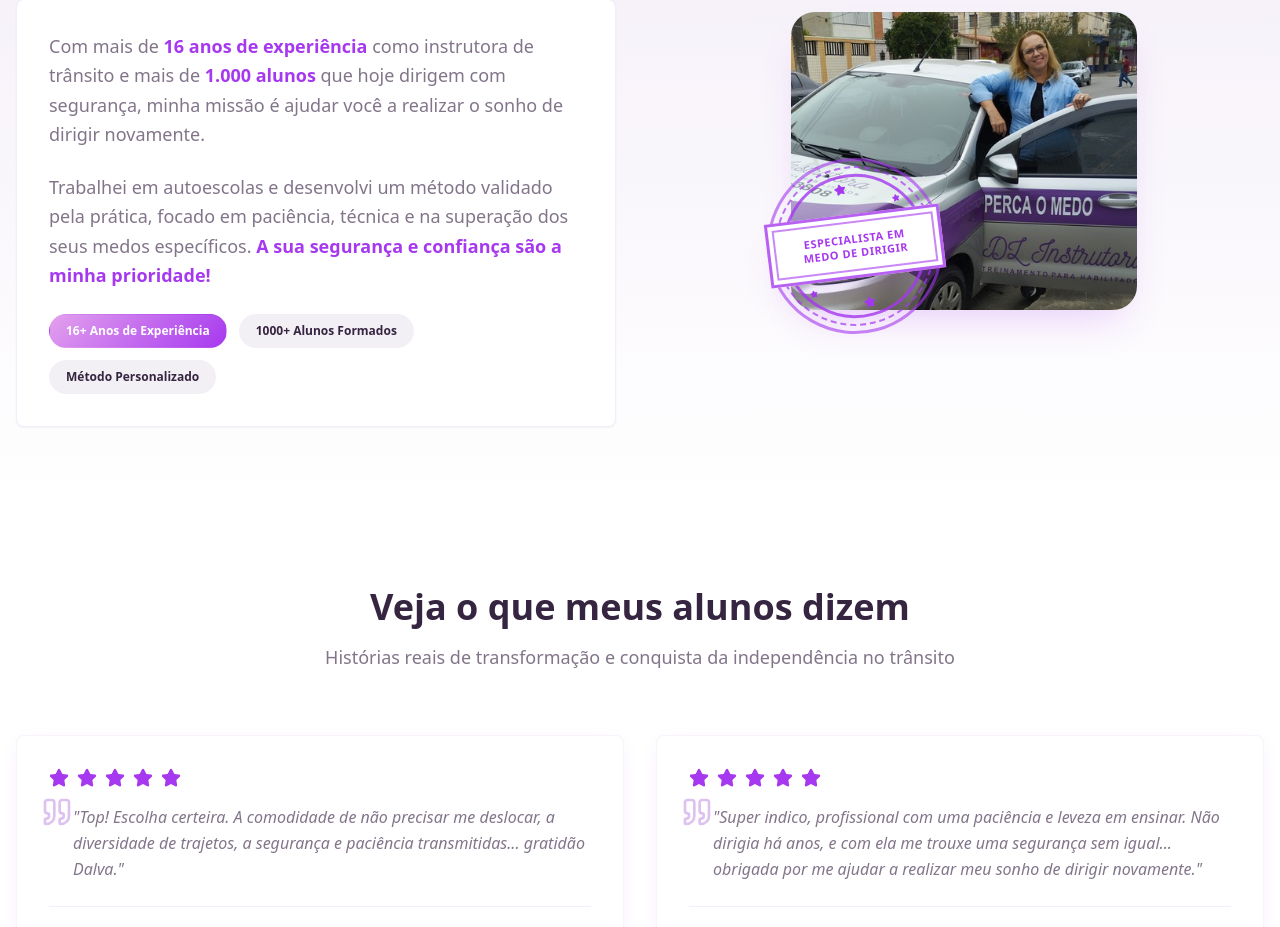
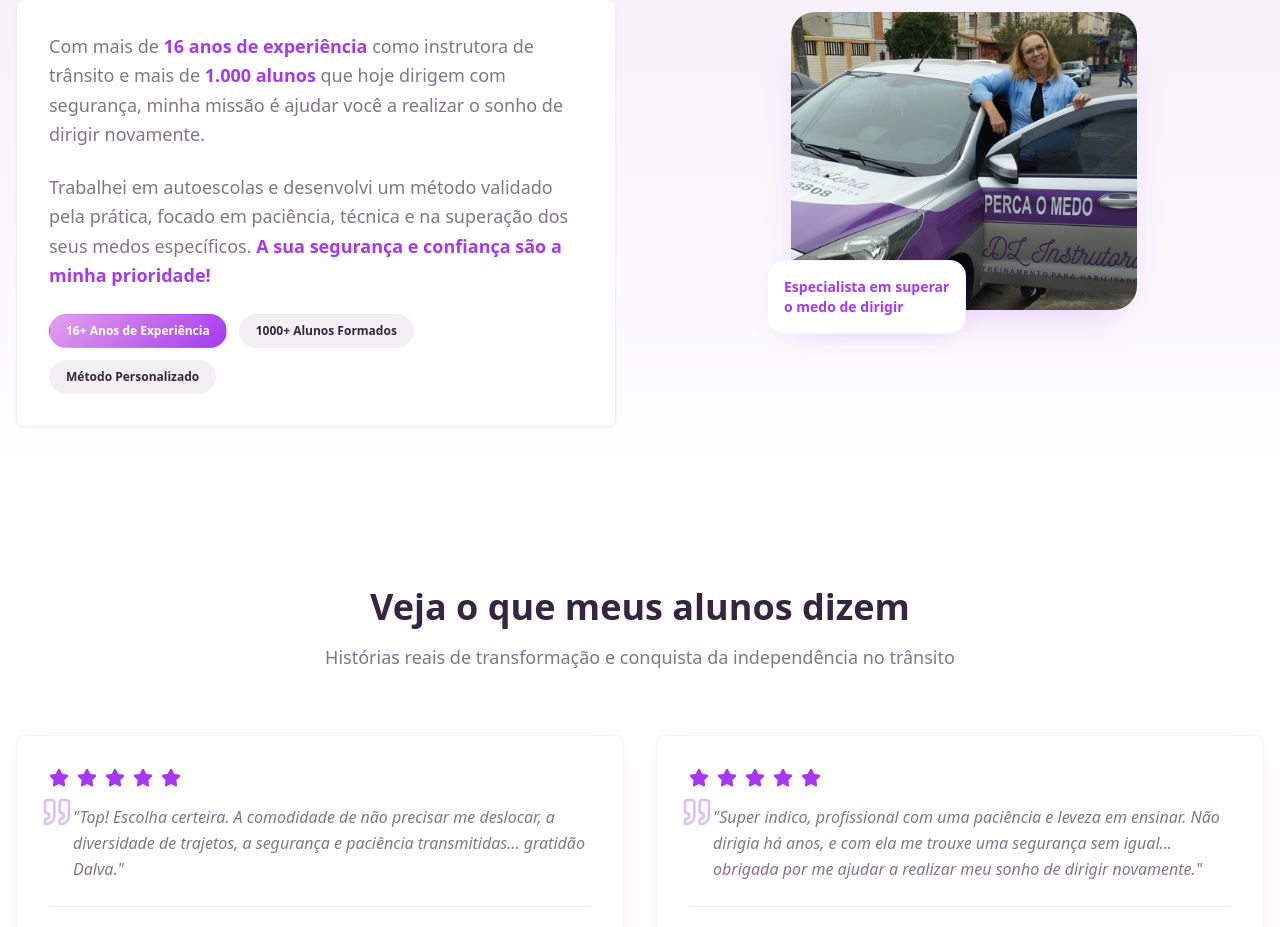
Before and after one commit to LucasFogolin/dalva-drive-transform, a React (Vite) app: page / in a window 1280 px wide. Shown: the part 2951-3878 px from the top of the page. Built offline with nearby package versions, Linux system fonts and the light colour scheme; the HTML template or start-up script is replaced by a standard one.

Commit message:
Reverted to commit fa5928fcf28a8ff5070e7fbd661aaad5478c3736

```diff
--- a/src/components/AboutSection.tsx
+++ b/src/components/AboutSection.tsx
@@ -1,7 +1,6 @@
 import dalvaInstructor from "/lovable-uploads/fb863f46-7728-4005-8b3c-f4af29198f45.png";
 import { Badge } from "@/components/ui/badge";
 import { Card, CardContent } from "@/components/ui/card";
-import { Star } from "lucide-react";
 
 export const AboutSection = () => {
   return (
@@ -49,28 +48,9 @@ export const AboutSection = () => {
                 alt="Dalva Lúcia - Instrutora de Trânsito com mais de 16 anos de experiência"
                 className="w-full max-w-md rounded-3xl shadow-strong"
               />
-              <div className="absolute -bottom-6 -left-6 w-44 h-44 flex items-center justify-center rotate-[-15deg]">
-                {/* Círculos externos */}
-                <div className="absolute w-44 h-44 rounded-full border-[3px] border-primary/60"></div>
-                <div className="absolute w-40 h-40 rounded-full border-2 border-dashed border-primary/70"></div>
-                <div className="absolute w-36 h-36 rounded-full border-[3px] border-primary/80"></div>
-
-                {/* Estrelas decorativas */}
-                <Star className="absolute top-6 left-1/2 -translate-x-1/2 w-3 h-3 text-primary fill-primary" />
-                <Star className="absolute bottom-6 left-1/2 -translate-x-1/2 w-3 h-3 text-primary fill-primary" />
-                <Star className="absolute top-12 left-8 w-2 h-2 text-primary fill-primary" />
-                <Star className="absolute top-12 right-8 w-2 h-2 text-primary fill-primary" />
-                <Star className="absolute bottom-12 left-8 w-2 h-2 text-primary fill-primary" />
-                <Star className="absolute bottom-12 right-8 w-2 h-2 text-primary fill-primary" />
-
-                {/* Faixa diagonal com texto */}
-                <div className="relative w-48 h-16 bg-background border-[3px] border-primary/80 shadow-strong flex items-center justify-center transform rotate-[8deg]">
-                  <div className="absolute inset-0 border-2 border-primary/60 m-1"></div>
-                  <div className="text-center px-2">
-                    <p className="text-[11px] font-black text-primary uppercase tracking-wider leading-tight">Especialista em</p>
-                    <p className="text-[11px] font-black text-primary uppercase tracking-wider leading-tight">Medo de Dirigir</p>
-                  </div>
-                </div>
+              <div className="absolute -bottom-6 -left-6 bg-card p-4 rounded-2xl shadow-medium border border-lavender/20">
+                <p className="text-sm font-semibold text-primary">Especialista em superar</p>
+                <p className="text-sm font-semibold text-primary">o medo de dirigir</p>
               </div>
             </div>
           </div>
```
